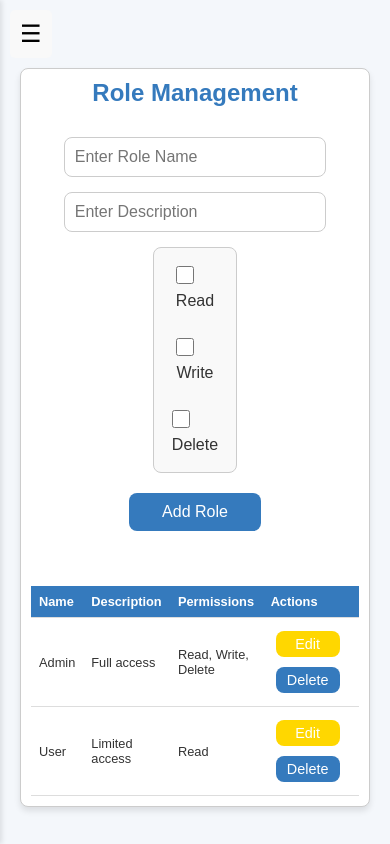
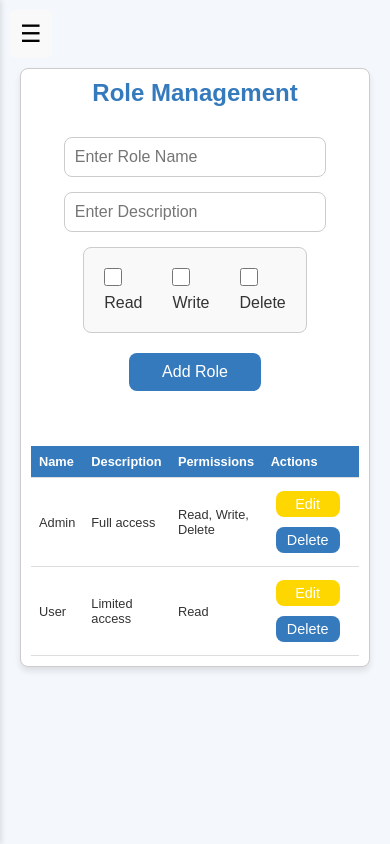
Before and after one commit to tropnicates/rbac_app, a React (Create React App) app: page /roles in a window 390 px wide. Built offline with nearby package versions, Linux system fonts and the light colour scheme.

Commit message:
css modified

```diff
--- a/src/assets/styles/Roles.css
+++ b/src/assets/styles/Roles.css
@@ -199,14 +199,16 @@
     gap: 10px;
   }
   .permissions {
-    flex-direction: column; /* Stack items vertically */
-    gap: 10px; /* Adjust gap for smaller screens */
+    flex-direction: row;
+    align-items: center;
+    justify-content: center;
+    gap: 10px;
     padding: 10px;
-    font-size: 0.8rem; /* Smaller font size */
+    font-size: 0.8rem;
   }
 
   .permission-item {
-    justify-content: center; /* Center items on smaller screens */
+    justify-content: center;
   }
 }
 
@@ -228,17 +230,17 @@
     font-size: 0.8rem;
     padding: 8px;
   }
-
+/*
   .permissions {
-    gap: 8px; /* Further reduce gap */
+    gap: 8px;
     padding: 8px;
-    font-size: 0.75rem; /* Even smaller font size for very small screens */
+    font-size: 0.75rem;
   }
 
   .permission-item {
-    flex-direction: row; /* Ensure items stay inline */
-    justify-content: space-between; /* Space items evenly */
-  }
+    flex-direction: row;
+    justify-content: space-between;
+  } */
   .role-form{
     gap: 15px;
   }
```
